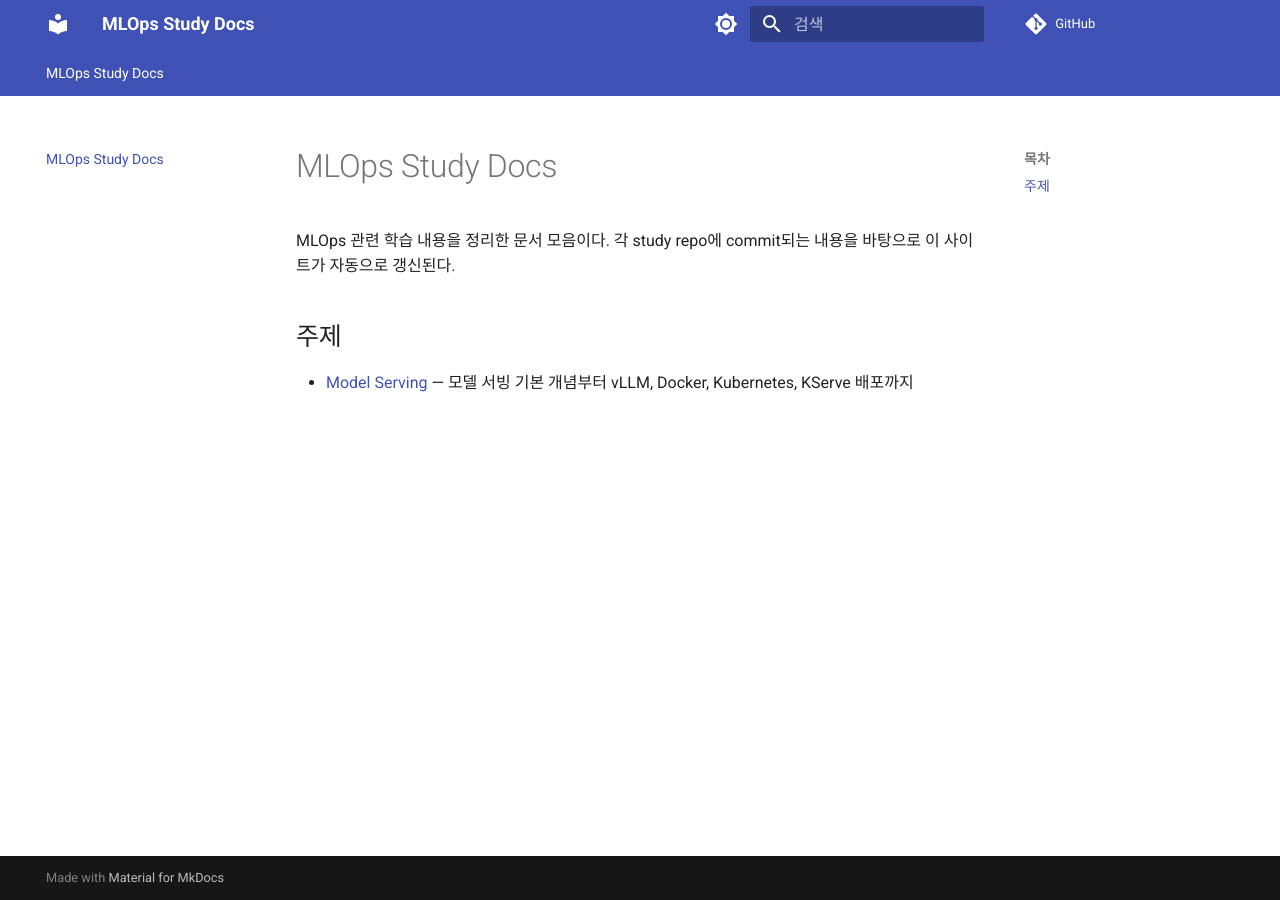
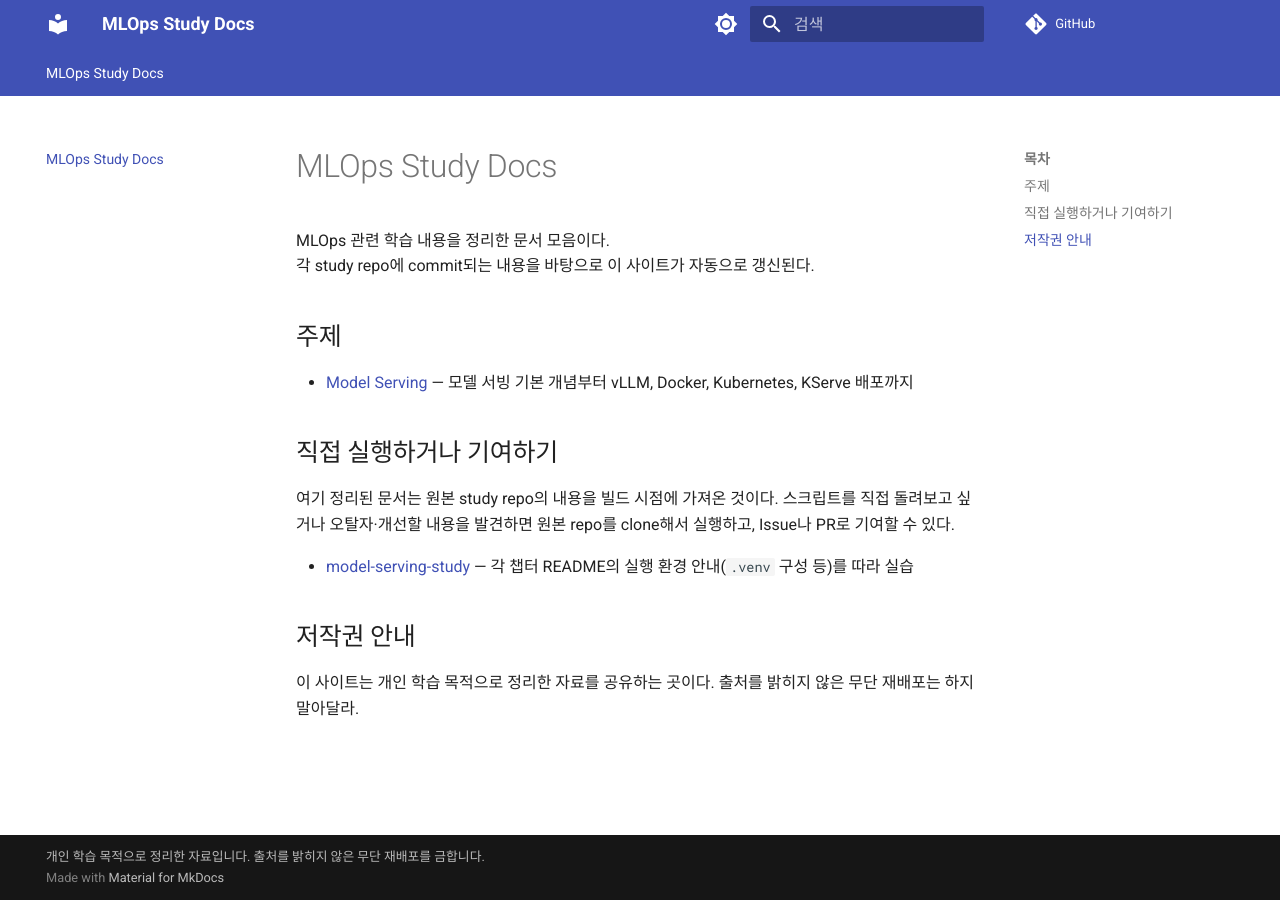
Before and after one commit to clabi-eunsil/study-docs, an MkDocs documentation site: the page built from docs/index.md, in a window 1280 px wide. Built offline with MkDocs 1.6.1 and Material for MkDocs 9.7.7, drawn with Linux system fonts in a browser that asks for light colours; comment, search, counter and statistics services are not loaded.

Commit message:
Add contribution guide and copyright notice to landing page
원본 study repo를 clone해서 직접 실행하거나 기여하는 방법을 안내하고,
개인 학습 자료 공유 목적이며 무단 재배포를 금한다는 안내를 추가한다.
mkdocs copyright 설정으로 모든 페이지 footer에도 동일 안내가 노출된다.

```diff
--- a/docs/index.md
+++ b/docs/index.md
@@ -1,7 +1,19 @@
 # MLOps Study Docs
 
-MLOps 관련 학습 내용을 정리한 문서 모음이다. 각 study repo에 commit되는 내용을 바탕으로 이 사이트가 자동으로 갱신된다.
+MLOps 관련 학습 내용을 정리한 문서 모음이다.
+각 study repo에 commit되는 내용을 바탕으로 이 사이트가 자동으로 갱신된다.
 
 ## 주제
 
 - [Model Serving](model-serving/README.md) — 모델 서빙 기본 개념부터 vLLM, Docker, Kubernetes, KServe 배포까지
+
+## 직접 실행하거나 기여하기
+
+여기 정리된 문서는 원본 study repo의 내용을 빌드 시점에 가져온 것이다. 스크립트를 직접 돌려보고 싶거나
+오탈자·개선할 내용을 발견하면 원본 repo를 clone해서 실행하고, Issue나 PR로 기여할 수 있다.
+
+- [model-serving-study](https://github.com/clabi-eunsil/model-serving-study) — 각 챕터 README의 실행 환경 안내(`.venv` 구성 등)를 따라 실습
+
+## 저작권 안내
+
+이 사이트는 개인 학습 목적으로 정리한 자료를 공유하는 곳이다. 출처를 밝히지 않은 무단 재배포는 하지 말아달라.
--- a/mkdocs.yml
+++ b/mkdocs.yml
@@ -2,6 +2,7 @@ site_name: MLOps Study Docs
 site_url: https://clabi-eunsil.github.io/study-docs/
 repo_url: https://github.com/clabi-eunsil/study-docs
 docs_dir: docs
+copyright: 개인 학습 목적으로 정리한 자료입니다. 출처를 밝히지 않은 무단 재배포를 금합니다.
 
 theme:
   name: material
```
